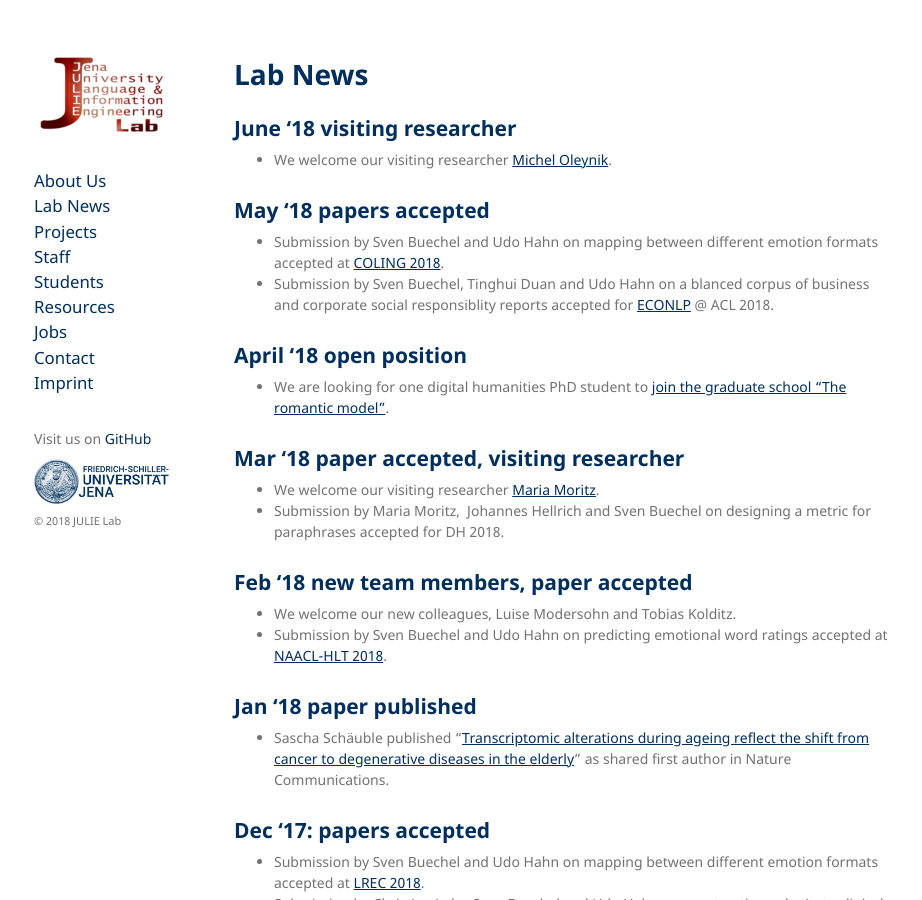
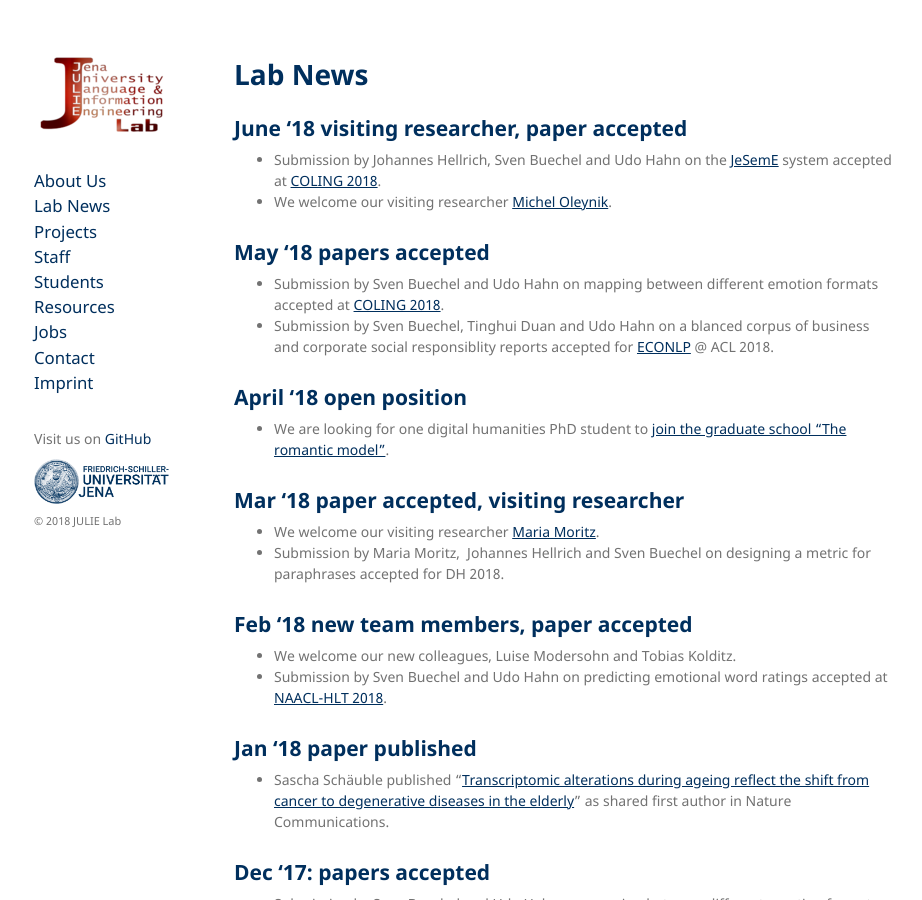
Before and after one commit to JULIELab/JULIELab.github.io, a Jekyll site: the page built from news.md, in a window 1280 px wide and 900 px high. Shown: the whole window, without its empty margins (176-1098 px from the left). Built offline with Jekyll 4.4.1, drawn with Linux system fonts in a browser that asks for light colours; our own code applies the rules of GitHub Pages for plain Markdown files.

Commit message:
Update news.md

```diff
--- a/news.md
+++ b/news.md
@@ -3,7 +3,8 @@ layout: default
 ---
 # Lab News
 
-## June '18 visiting researcher
+## June '18 visiting researcher, paper accepted
+* Submission by Johannes Hellrich, Sven Buechel and Udo Hahn on the [JeSemE](http://jeseme.org) system accepted at [COLING 2018](http://coling2018.org/).
 * We welcome our visiting researcher [Michel Oleynik](https://scholar.google.com/citations?user=2h4EEtIAAAAJ&hl=en).
 
 ## May '18 papers accepted
```
